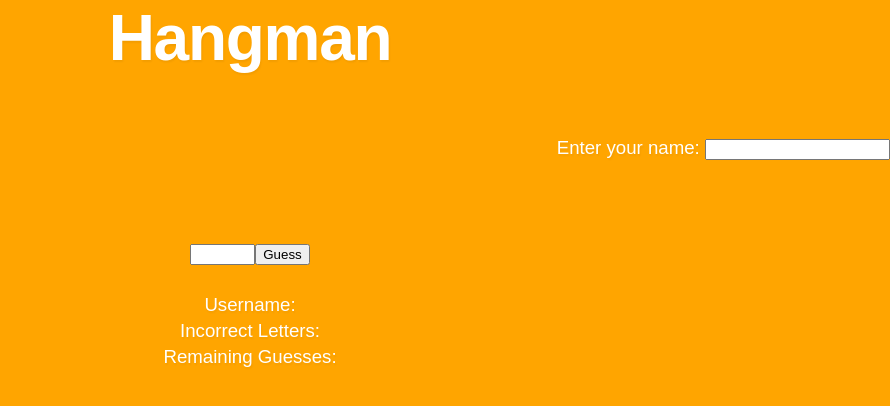
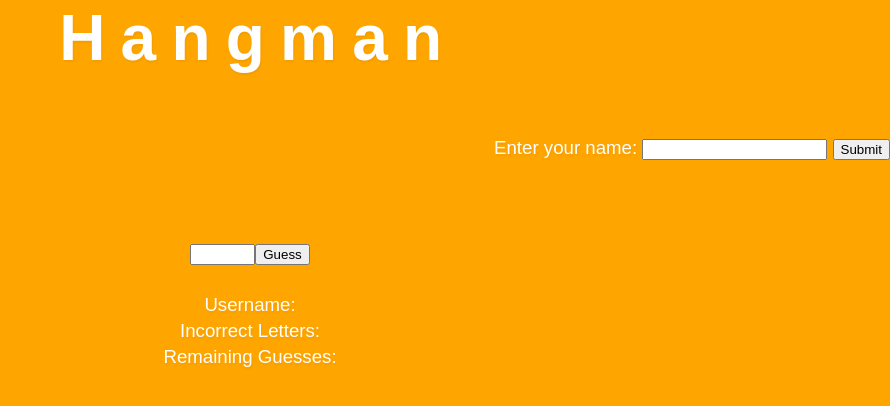
Before and after one commit to odubuk/HangmanGame, a plain HTML site: page index.html in a window 1280 px wide. Shown: the whole page, without its empty margins (390-1280 px from the left). Drawn offline with Linux system fonts and the light colour scheme.

Commit message:
Update index.html

```diff
--- a/index.html
+++ b/index.html
@@ -5,12 +5,19 @@
     <meta name="viewport" content="width=device-width, initial-scale=1.0">
     <title></title>
     <link rel="stylesheet" href="hangman.css">
+    <script src="jquery.js"></script>
     <script src="hangman.js"></script>
-    <script src="jquery.js"></script>
 </head>
 <body>
-    <center><h1>Hangman</h1></center><br>
-    <label><div id = "nameinput" align ="right">Enter your name: <span id="playername"></span><input class="name" type="text" value=""/></div></label><br><br><br>
+    <center><h1>H a n g m a n</h1></center><br>
+    <form>
+        <label>
+            <div align ="right">Enter your name: <span id="playername"></span>
+                <input class="target" type="text" value=""/>
+                <input type="submit" id="nameinput">
+            </div>
+        </label>
+    </form><br><br><br>
     <p id="chosenword"></p>
     <center><input type=text id="letterGuess" size="5" maxlength="1"><input type=submit id="submit" value="Guess"></center><br>
     <center>Username: <div id="username"></div></center>
```
